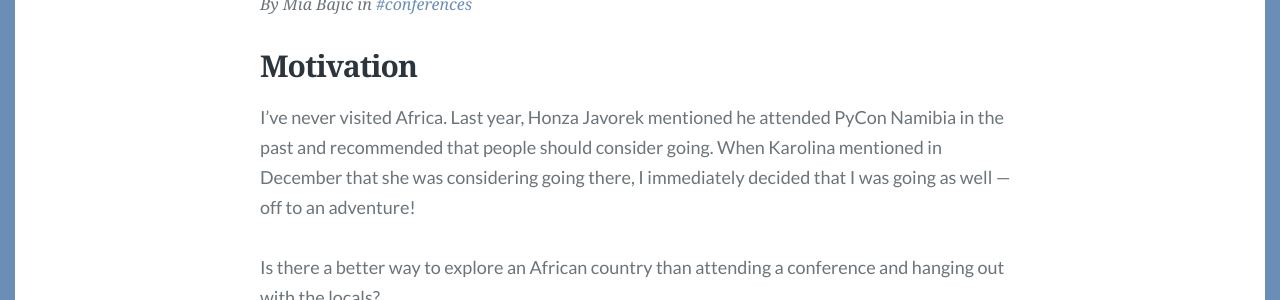
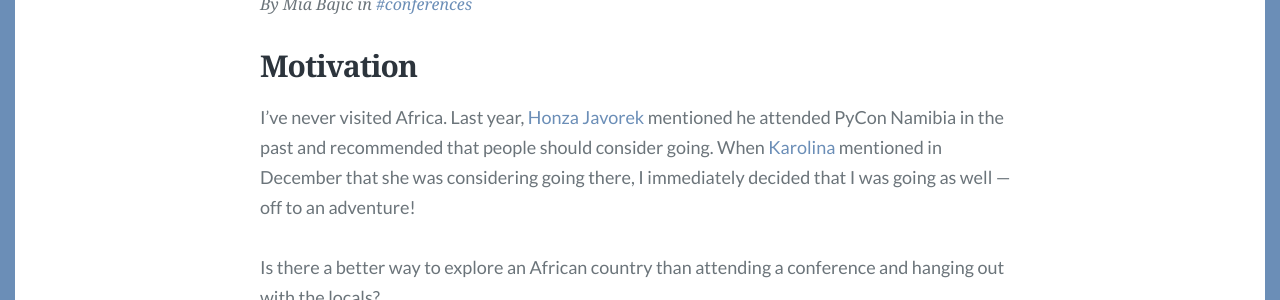
Before and after one commit to clytaemnestra/tech-blog, a Jekyll site: the page built from _posts/2024-03-17-pycon-namibia.md, in a window 1280 px wide and 900 px high. Shown: the part 330-630 px from the top of the window. Built offline with Jekyll 4.4.1, drawn with Linux system fonts in a browser that asks for light colours; some web fonts are replaced; some of the changed lines change nothing that is shown.

Commit message:
Add hyperlinks

```diff
--- a/_posts/2024-03-17-pycon-namibia.md
+++ b/_posts/2024-03-17-pycon-namibia.md
@@ -7,7 +7,7 @@ tags: [conferences]
 ---
 
 ## Motivation
-I've never visited Africa. Last year, Honza Javorek mentioned he attended PyCon Namibia in the past and recommended that people should consider going. When Karolina mentioned in December that she was considering going there, I immediately decided that I was going as well — off to an adventure!
+I've never visited Africa. Last year, [Honza Javorek](https://honzajavorek.cz/) mentioned he attended PyCon Namibia in the past and recommended that people should consider going. When [Karolina](https://cz.linkedin.com/in/karolina-surma-950452b7) mentioned in December that she was considering going there, I immediately decided that I was going as well — off to an adventure!
 
 Is there a better way to explore an African country than attending a conference and hanging out with the locals?
 
```
